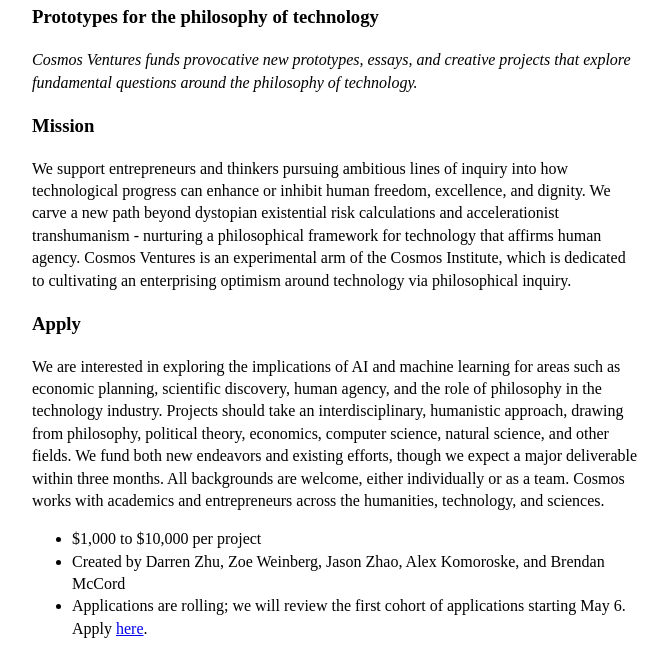
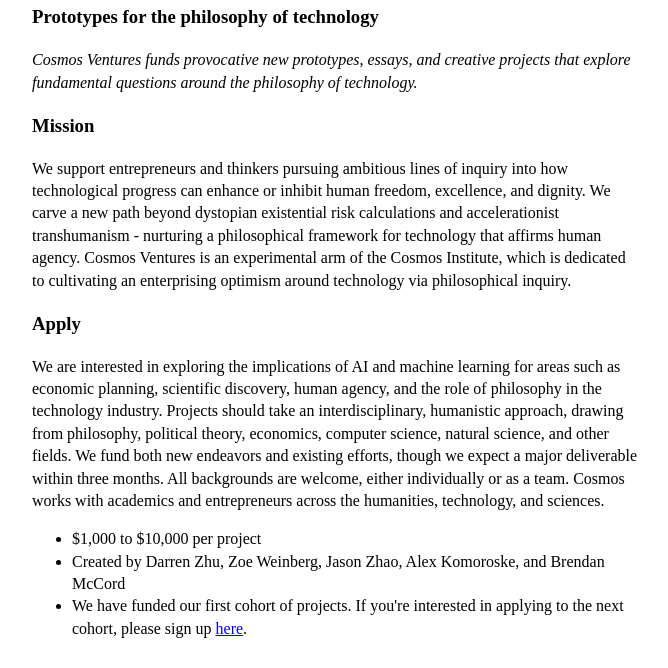
Before and after one commit to jzhao23/cosmosventures, a plain HTML site: page index.html in a window 1280 px wide. Shown: the part 132-800 px from the top of the page, without its empty margins (304-972 px from the left). Drawn offline with Linux system fonts and the light colour scheme.

Commit message:
close applications and change form

```diff
--- a/index.html
+++ b/index.html
@@ -63,7 +63,7 @@
         <ul>
             <li>$1,000 to $10,000 per project</li>
             <li>Created by Darren Zhu, Zoe Weinberg, Jason Zhao, Alex Komoroske, and Brendan McCord</li>
-            <li>Applications are rolling; we will review the first cohort of applications starting May 6. Apply <a href="https://s9b9ztlait8.typeform.com/to/uGTkFag5">here</a>.</li>
+            <li>We have funded our first cohort of projects. If you're interested in applying to the next cohort, please sign up <a href="https://s9b9ztlait8.typeform.com/to/S5UyZXOU">here</a>.</li>
         </ul>
 
 </body></html>
```
